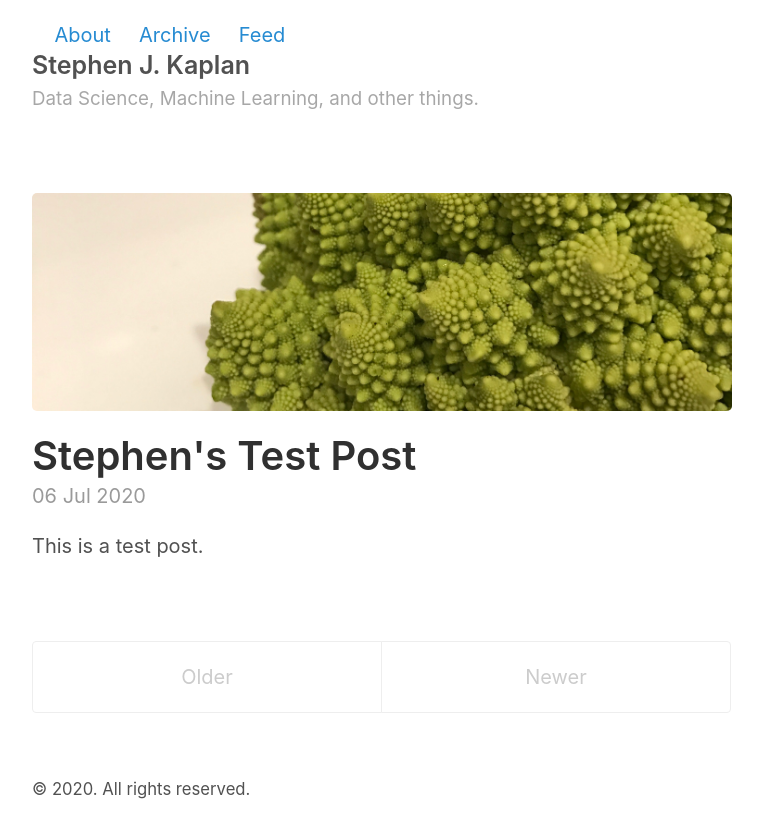
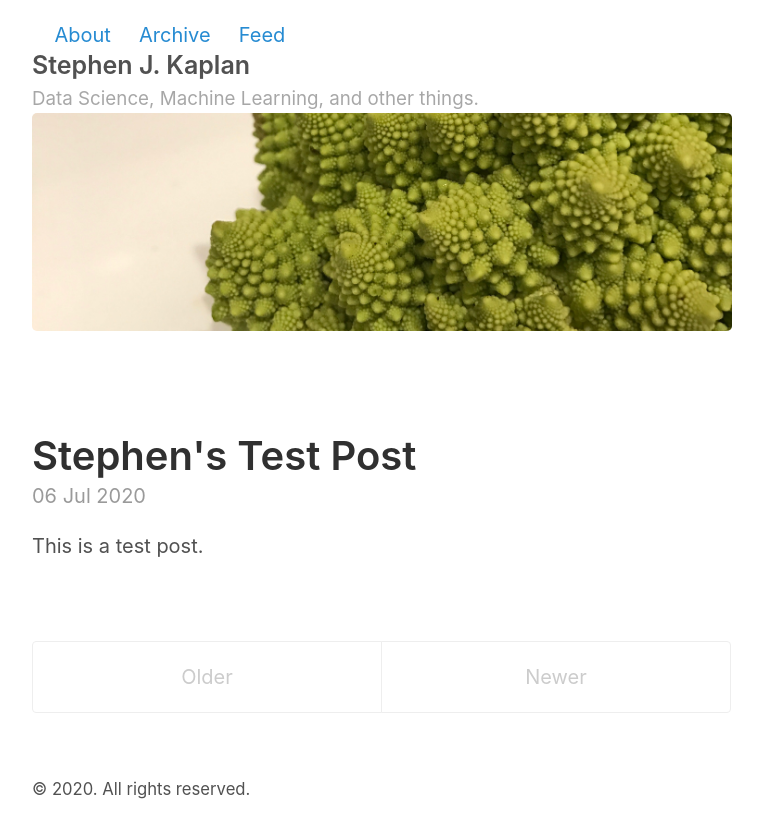
Before and after one commit to stephenjkaplan/stephenjkaplan.github.io, a Jekyll site: the page built from index.html, in a window 1280 px wide. Shown: the top 838 px of the page, without its empty margins (258-1021 px from the left). Built offline with Jekyll 4.4.1, drawn with Linux system fonts in a browser that asks for light colours; the list of posts is cut into pages by our own code.

Commit message:
html changes

```diff
--- a/_layouts/default.html
+++ b/_layouts/default.html
@@ -15,9 +15,8 @@
           <a href="{{ site.baseurl }}/" title="Home">{{ site.title }}</a><br>
           <small>{{ site.tagline }}</small><br>
         </h3>
+        <img src="images/romanesco.jpeg" />
       </header>
-
-      <img src="images/romanesco.jpeg" />
 
       <main>
       {{ content }}
```
